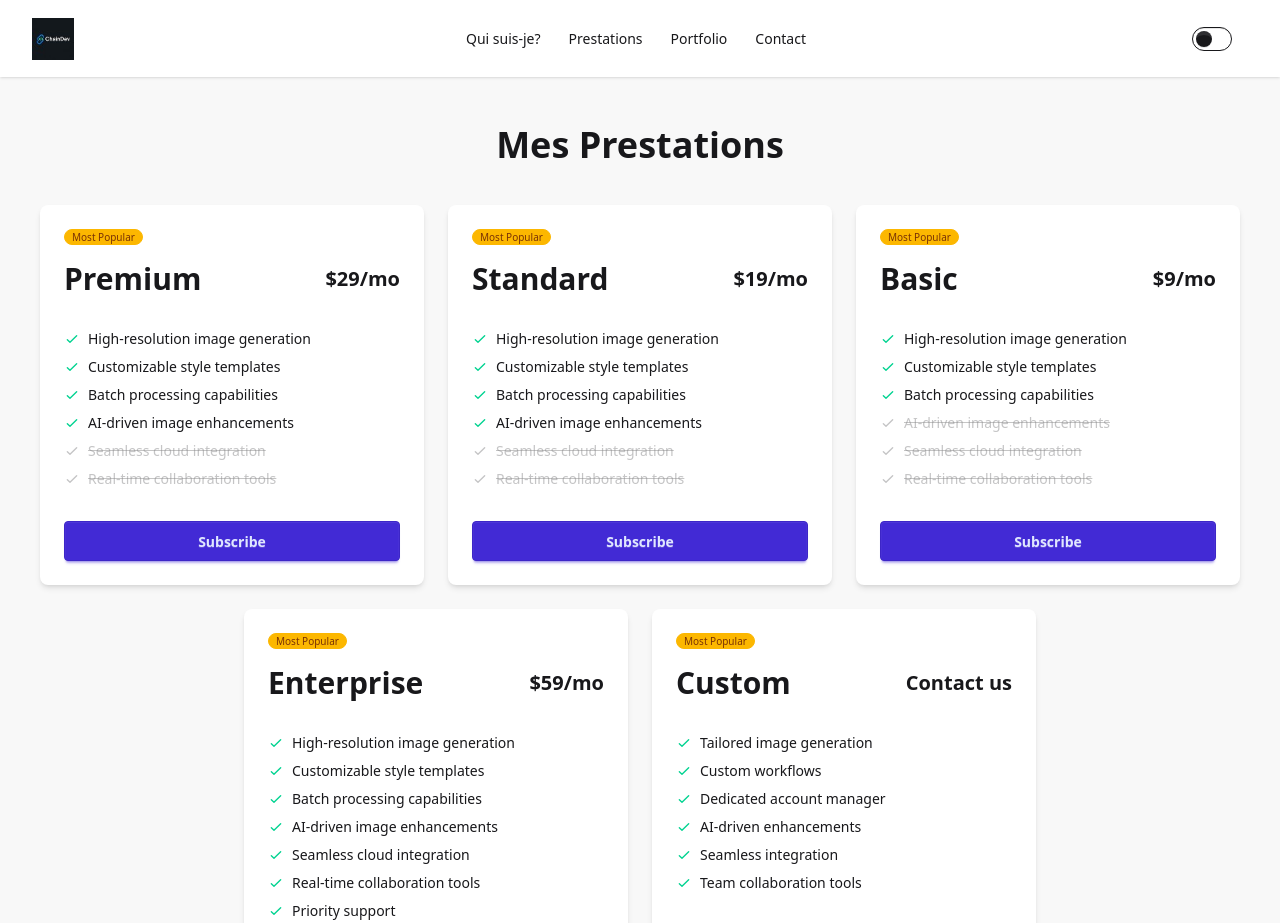
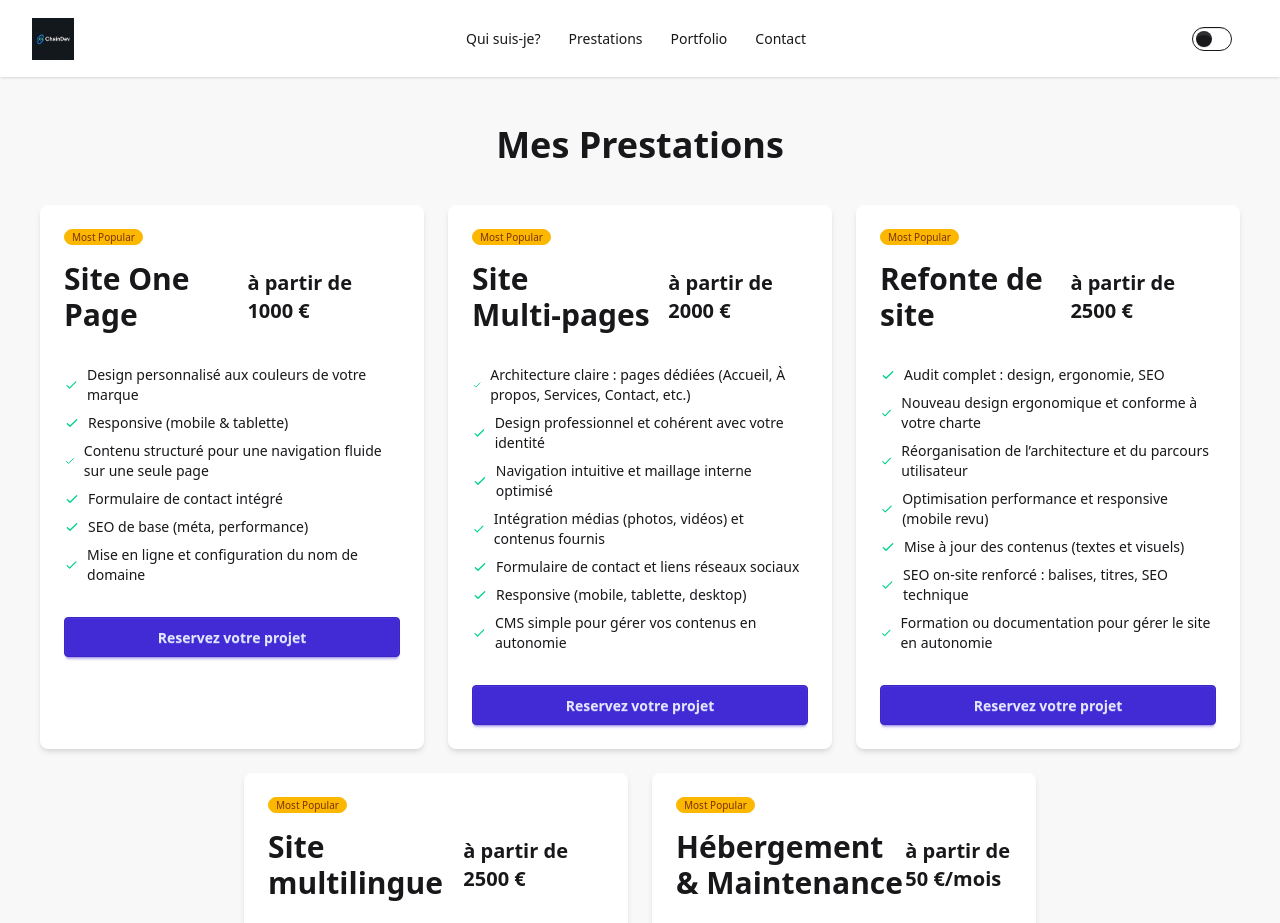
Before and after one commit to Seyfullah13/Chaindev, a Next.js app in the folder chaindev/: page /prestations in a window 1280 px wide. Shown: the top 923 px of the page. Built offline with nearby package versions, Linux system fonts and the light colour scheme.

Commit message:
Revise Prestations page to update service offerings with new titles, pricing, and features in French; enhance button text for better user engagement.

```diff
--- a/chaindev/src/app/prestations/page.js
+++ b/chaindev/src/app/prestations/page.js
@@ -1,70 +1,77 @@
 export default function Prestations() {
   const cards = [
     {
-      title: "Premium",
-      price: "$29/mo",
+      title: "Site One Page",
+      price: "à partir de 1000 €",
       features: [
-        "High-resolution image generation",
-        "Customizable style templates",
-        "Batch processing capabilities",
-        "AI-driven image enhancements",
-        "Seamless cloud integration",
-        "Real-time collaboration tools"
-      ],
-      unavailable: [4, 5]
-    },
-    {
-      title: "Standard",
-      price: "$19/mo",
-      features: [
-        "High-resolution image generation",
-        "Customizable style templates",
-        "Batch processing capabilities",
-        "AI-driven image enhancements",
-        "Seamless cloud integration",
-        "Real-time collaboration tools"
-      ],
-      unavailable: [4, 5]
-    },
-    {
-      title: "Basic",
-      price: "$9/mo",
-      features: [
-        "High-resolution image generation",
-        "Customizable style templates",
-        "Batch processing capabilities",
-        "AI-driven image enhancements",
-        "Seamless cloud integration",
-        "Real-time collaboration tools"
-      ],
-      unavailable: [3, 4, 5]
-    },
-    {
-      title: "Enterprise",
-      price: "$59/mo",
-      features: [
-        "High-resolution image generation",
-        "Customizable style templates",
-        "Batch processing capabilities",
-        "AI-driven image enhancements",
-        "Seamless cloud integration",
-        "Real-time collaboration tools",
-        "Priority support"
+        "Design personnalisé aux couleurs de votre marque",
+        "Responsive (mobile & tablette)",
+        "Contenu structuré pour une navigation fluide sur une seule page",
+        "Formulaire de contact intégré",
+        "SEO de base (méta, performance)",
+        "Mise en ligne et configuration du nom de domaine"
       ],
       unavailable: []
     },
     {
-      title: "Custom",
-      price: "Contact us",
+      title: "Site Multi‑pages",
+      price: "à partir de 2000 €",
       features: [
-        "Tailored image generation",
-        "Custom workflows",
-        "Dedicated account manager",
-        "AI-driven enhancements",
-        "Seamless integration",
-        "Team collaboration tools"
+        "Architecture claire : pages dédiées (Accueil, À propos, Services, Contact, etc.)",
+        "Design professionnel et cohérent avec votre identité",
+        "Navigation intuitive et maillage interne optimisé",
+        "Intégration médias (photos, vidéos) et contenus fournis",
+        "Formulaire de contact et liens réseaux sociaux",
+        "Responsive (mobile, tablette, desktop)",
+        "CMS simple pour gérer vos contenus en autonomie"
       ],
       unavailable: []
+    },
+    {
+      title: "Refonte de site",
+      price: "à partir de 2500 €",
+      features: [
+        "Audit complet : design, ergonomie, SEO",
+        "Nouveau design ergonomique et conforme à votre charte",
+        "Réorganisation de l’architecture et du parcours utilisateur",
+        "Optimisation performance et responsive (mobile revu)",
+        "Mise à jour des contenus (textes et visuels)",
+        "SEO on‑site renforcé : balises, titres, SEO technique",
+        "Formation ou documentation pour gérer le site en autonomie"
+      ],
+      unavailable: []
+    },
+    {
+      title: "Site multilingue",
+      price: "à partir de 2500 €",
+      features: [
+        "Installation multilingue (plugin ou config adaptée)",
+        "2 langues (français + 1 langue, extensions possibles)",
+        "Traduction professionnelle ou guide de traduction pour les contenus clés",
+        "SEO multilingue : URL, balises, meta et hreflang optimisés",
+        "Menus et formulaires adaptés par langue ",
+        "Tests qualité sur chaque version",
+        "Formation pour gérer traductions et mises à jour"
+
+
+      ],
+      unavailable: []
+    },
+    {
+      title: "Hébergement & Maintenance",
+      price: " à partir de 50 €/mois",
+      features: [
+        "Hébergement performant avec sauvegardes automatiques",
+        "SSL installé pour sécuriser les échanges",
+        "Maintenance technique : mises à jour CMS, plugins et correctifs",
+        "Monitoring 24/7 et interventions en cas de problème",
+        "Optimisation performance (cache, temps de chargement)",
+        "Support prioritaire pour corrections et petites évolutions"
+      ],
+      unavailable: []
+
+
+
     }
   ];
 
@@ -106,7 +113,7 @@ export default function Prestations() {
               </ul>
               <div className="mt-6">
                 <button className="btn btn-primary btn-block hover:scale-105 transition-transform duration-300">
-                  {card.price === "Contact us" ? "Contactez-nous" : "Subscribe"}
+                  {card.price === "Contact us" ? "En savoir plus" : "Reservez votre projet"}
                 </button>
               </div>
             </div>
```
